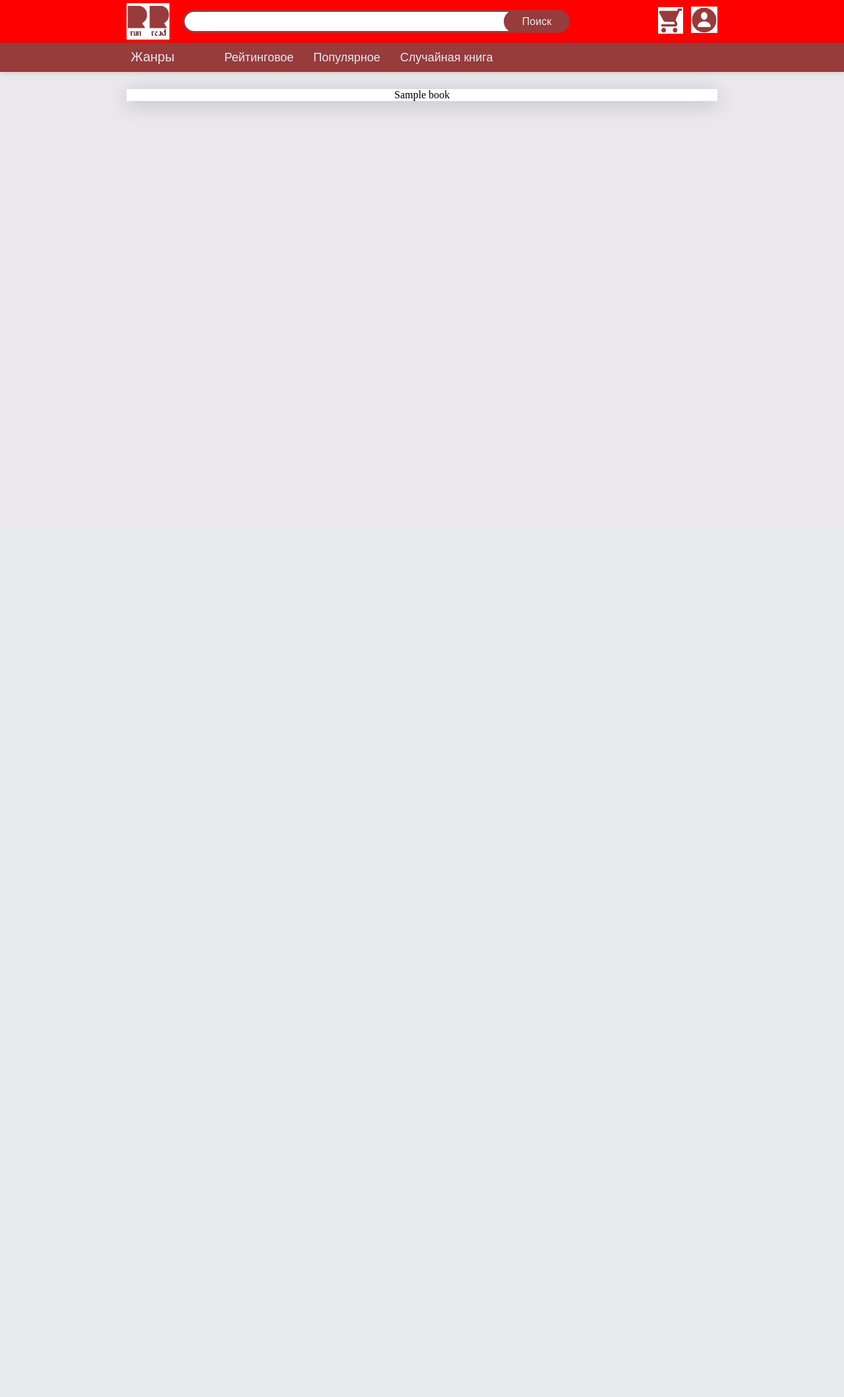
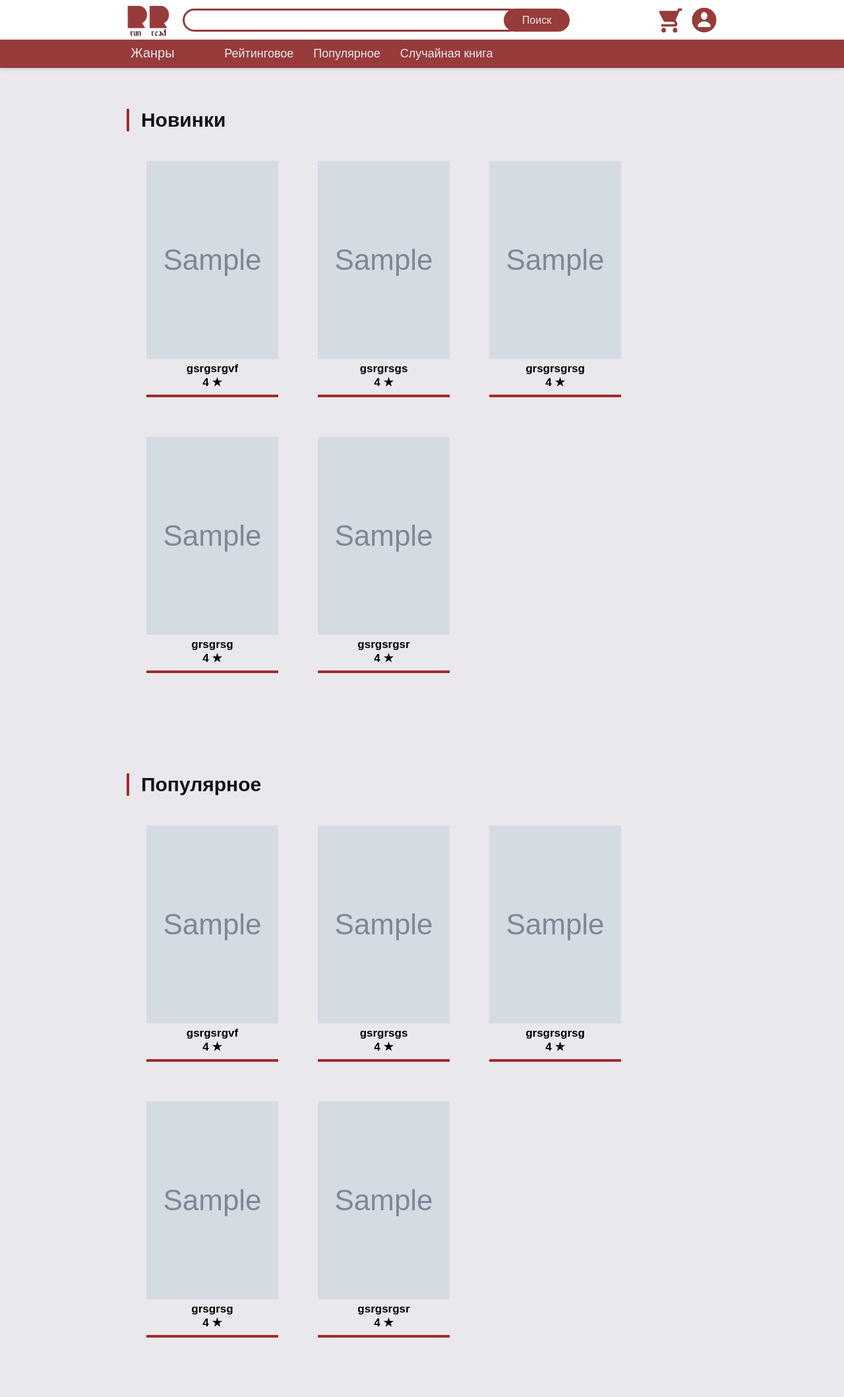
Before and after one commit to stolstule/bookstore, a Django app: template store/templates/store/main_page.html in a window 1280 px wide. Shown: the whole page at 66% size. Before the commit the page ends 167 px from the top, so only its background shows below. Run offline with Django 3.2, Linux system fonts and the light colour scheme; the template is opened without the code that fills it: most values are stand-ins (such as "Sample title", 1, 10 or a date in 2020); grey boxes marked "Sample" are stand-in pictures.

Commit message:
third commit

```diff
--- a/store/static/store/css/base.css
+++ b/store/static/store/css/main.css
@@ -1,10 +1,12 @@
 .top_nav {
-    background: red;
-    height: 65px;
+    background: white;
+    height: 60px;
     width: 100%;
     border-bottom: 4px solid #973b3b;
     margin: 0px;
     padding: 0px;
+    position: fixed;
+    z-index: 1;
 
 }
 
@@ -36,7 +38,7 @@
     height: 35px;
     font-size: 17px;
     box-sizing: border-box;
-    margin: 15px -25px 15px 5px;
+    margin: 13px -25px 15px 5px;
     float: left;
     outline: none;
     padding-left: 10px;
@@ -50,16 +52,18 @@
 
 .search_button {
     font-size: 16px;
-    margin: 15px 0px 15px -2px;
+    margin: 13px 0px 15px -2px;
     border-radius: 20px;
     width: 100px;
-    height: 35px;
+    height: 35px;    top: 0;
     border: 0px;
     background: #973b3b;
     color: #E8E9ED;
 }
 
 .down_nav {
+    display: inline-block;
+    margin-top: 63px;
     background: #973b3b;
     height: 40px;
     width: 100%;
@@ -138,6 +142,8 @@
     display: none;
     position: absolute;
     background-color: #f1f1f1;
+    margin-top: -5%;
+    margin-left: 11%;
     min-width: 160px;
     box-shadow: 0px 8px 16px 0px rgba(0,0,0,0.2);
     z-index: 1;
--- a/store/static/store/css/main_page.css
+++ b/store/static/store/css/main_page.css
@@ -1,14 +1,30 @@
-.new_block {
-    margin-top: 2%;
-    margin-left: auto;
+.section_with_blocks {
+    display: inline-block;
+    margin-left: 15%;
     margin-right: auto;
-    background: white;
+    margin-bottom: 60px;
+    background: none;
     width: 70%;
     height: auto;
-    text-align: center;
-    box-shadow: 0 5px 30px 0 rgba(0,0,0,0.2);;
+    font-family: arial;
+    font-weight: bold;
 }
 
-.book_in_block {
+.name_block {
+    color: #141414;
+    font-size: 30px;
+    margin: 62px 30px 15px 0px;
+    padding-left: 2%;
+    border-left: 4px solid brown;
+}
 
+.book_block {
+    font-size: 17px;
+    width: 200px;
+    float: left;
+    margin: 30px 30px 30px 30px;
+    padding-bottom: 8px;
+    word-wrap: break-word;
+    text-align: center;
+    border-bottom: 4px solid brown;
 }
--- a/store/templates/store/main_page.html
+++ b/store/templates/store/main_page.html
@@ -13,10 +13,61 @@
     <form method="get">
         {% include 'includes/navbar.html' %}
     </form>
-    <div class="new_block">
-            <div class="book_in_block">
-                <div></div>
-                <div>{{ book.title }}</div>
+    <div class="section_with_blocks">
+        <div class="name_block">Новинки</div>
+            <div class="book_block">
+                <div><img src="{{ book.image }}" height="300" width="200"></div>
+                <div>gsrgsrgvf</div>
+                <div>{{ book.rating }} ★</div>
+            </div>
+            <div class="book_block">
+                <div><img src="{{ book.image }}" height="300" width="200"></div>
+                <div>gsrgrsgs</div>
+                <div>{{ book.rating }} ★</div>
+            </div>
+            <div class="book_block">
+                <div><img src="{{ book.image }}" height="300" width="200"></div>
+                <div>grsgrsgrsg</div>
+                <div>{{ book.rating }} ★</div>
+            </div>
+            <div class="book_block">
+                <div><img src="{{ book.image }}" height="300" width="200"></div>
+                <div>grsgrsg</div>
+                <div>{{ book.rating }} ★</div>
+            </div>
+            <div class="book_block">
+                <div><img src="{{ book.image }}" height="300" width="200"></div>
+                <div>gsrgsrgsr</div>
+                <div>{{ book.rating }} ★</div>
+            </div>
+    </div>
+
+    <div class="section_with_blocks">
+        <div class="name_block">Популярное</div>
+            <div class="book_block">
+                <div><img src="{{ book.image }}" height="300" width="200"></div>
+                <div>gsrgsrgvf</div>
+                <div>{{ book.rating }} ★</div>
+            </div>
+            <div class="book_block">
+                <div><img src="{{ book.image }}" height="300" width="200"></div>
+                <div>gsrgrsgs</div>
+                <div>{{ book.rating }} ★</div>
+            </div>
+            <div class="book_block">
+                <div><img src="{{ book.image }}" height="300" width="200"></div>
+                <div>grsgrsgrsg</div>
+                <div>{{ book.rating }} ★</div>
+            </div>
+            <div class="book_block">
+                <div><img src="{{ book.image }}" height="300" width="200"></div>
+                <div>grsgrsg</div>
+                <div>{{ book.rating }} ★</div>
+            </div>
+            <div class="book_block">
+                <div><img src="{{ book.image }}" height="300" width="200"></div>
+                <div>gsrgsrgsr</div>
+                <div>{{ book.rating }} ★</div>
             </div>
     </div>
     <div class="pop_block">
--- a/templates/base.html
+++ b/templates/base.html
@@ -4,7 +4,7 @@
 <head>
     <meta charset="UTF-8">
     <title>{% block title %}{% endblock %}</title>
-    <link rel="stylesheet" href="{% static 'store/css/base.css' %}">
+    <link rel="stylesheet" href="{% static 'store/css/main.css' %}">
     <link rel = "icon" href = "static/store/img/icon_logo.gif" type = "image/x-icon">
     {% block css_load %}{% endblock %}
 </head>
```
